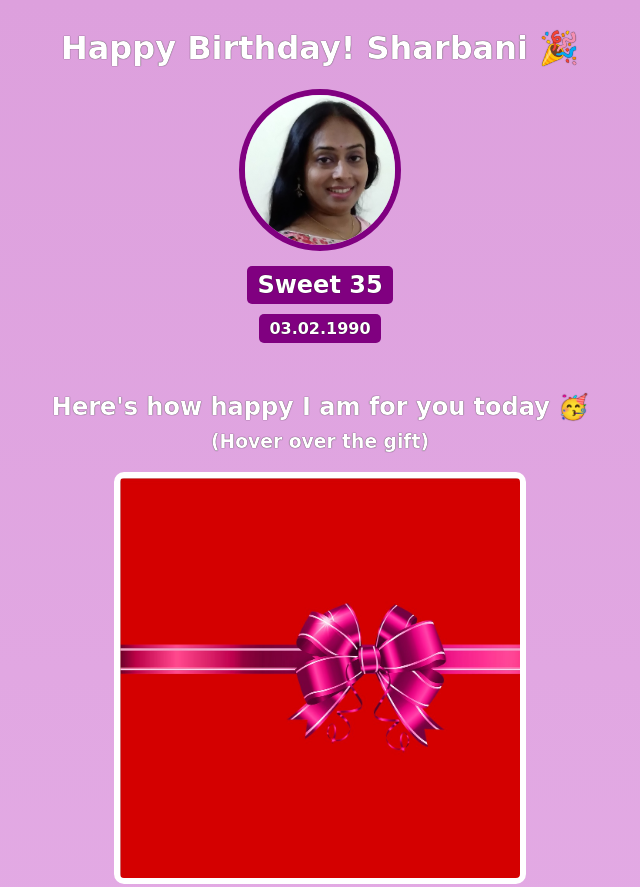
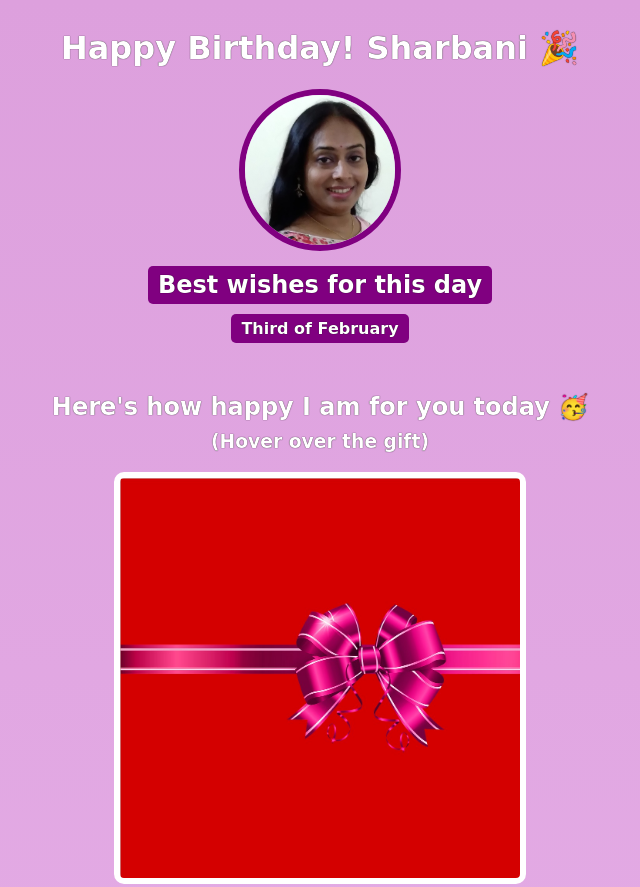
Before and after one commit to Onupama/birthday-gift-site, a plain HTML site: page index.html in a window 1280 px wide. Shown: the top 887 px of the page, without its empty margins (320-960 px from the left). Drawn offline with Linux system fonts and the light colour scheme; a web font is replaced by a local one.

Commit message:
update index.html and styles.css

```diff
--- a/index.html
+++ b/index.html
@@ -10,8 +10,8 @@
         <div id="header">
             <h1>Happy Birthday! Sharbani 🎉</h1>
             <img id="bff-img" src="images/sharbani.jpg" alt="bff image">
-            <h2 id="bday-age">Sweet 35</h2>
-            <h4 id="bday-date">03.02.1990</h4>
+            <h2 id="bday-wishes">Best wishes for this day</h2>
+            <h4 id="bday-date">Third of February</h4>
         </div>
 
         <div class="gift-section">
--- a/styles.css
+++ b/styles.css
@@ -16,7 +16,7 @@ h1, h2, h3, h4, p {
     margin-bottom: 10px;
 }
 
-#bday-age {
+#bday-wishes {
     background: #800080;
     padding: 5px 10px;
     border-radius: 5px;
```
